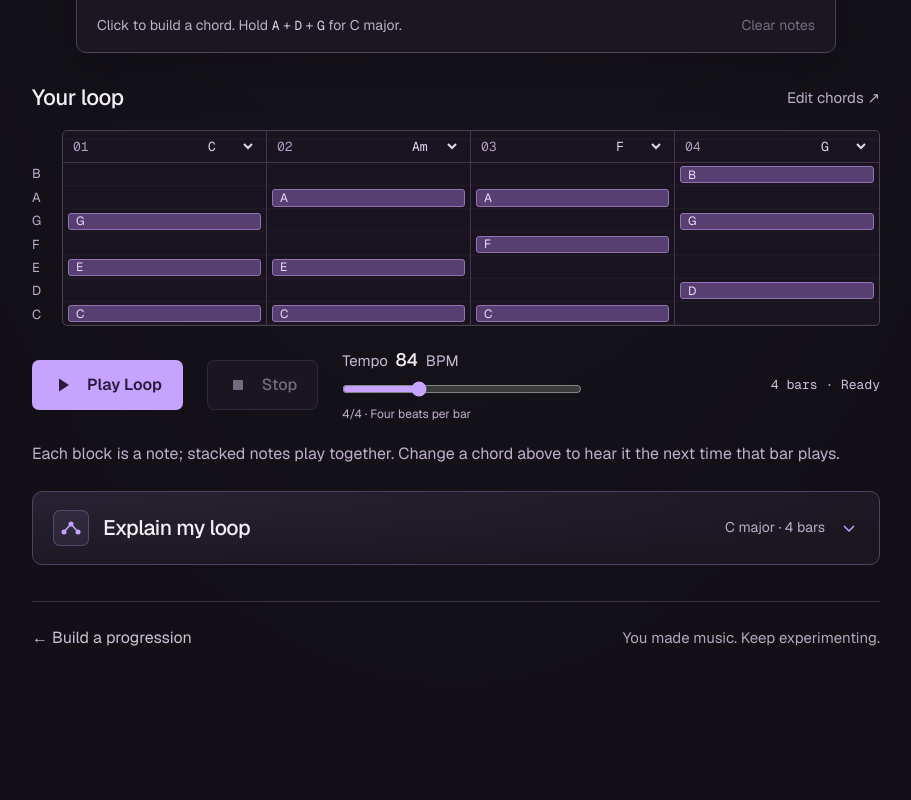
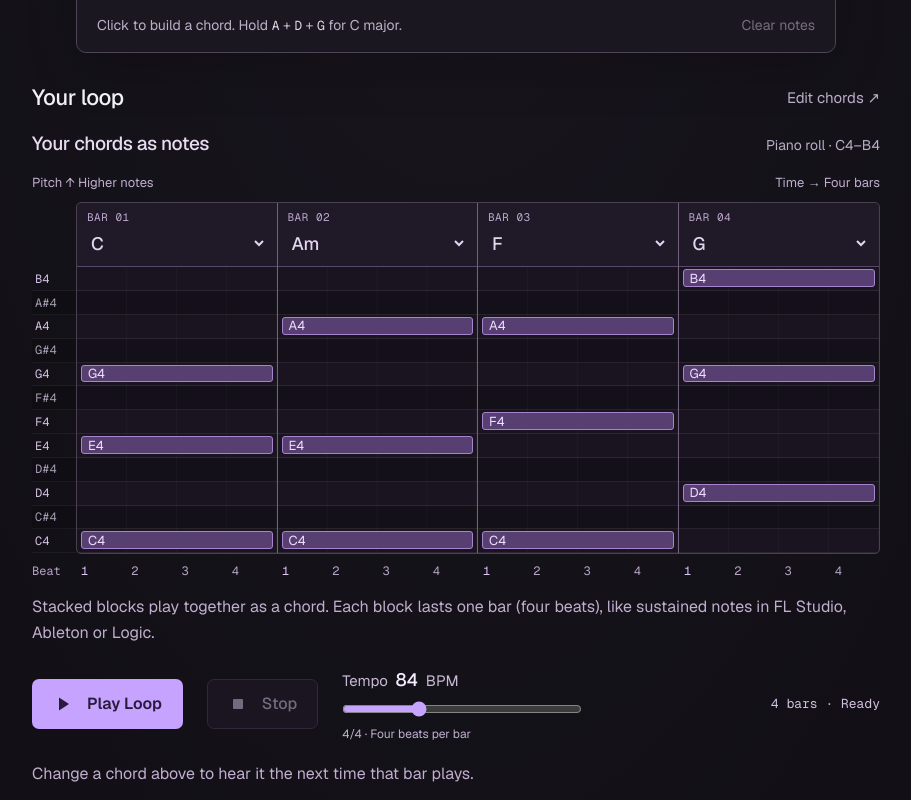
Before and after one commit to sam01-cpu/stormhacks2026, a Next.js app: page /loop in a window 1280 px wide. Shown: the part 760-1560 px from the top of the page, without its empty margins (184-1095 px from the left). Before the commit the page ends 1450 px from the top, so only its background shows below. Built offline with nearby package versions, Linux system fonts and the light colour scheme.

Commit message:
added standard midi visualisation

```diff
--- a/src/app/globals.css
+++ b/src/app/globals.css
@@ -161,19 +161,36 @@ h2 { margin: 0; font-size: 22px; font-weight: 500; letter-spacing: -.5px; }
 .explain-numerals .numeral-sequence { margin: 12px 0; color: var(--accent); font-family: var(--font-geist-mono), monospace; font-size: 20px; }
 .explain-numerals .numeral-guide { color: #ded0ee; font-family: var(--font-geist-mono), monospace; font-size: 14px; }
 .explain-listening-tip { margin: 20px 0 0; color: #baadc8; font-size: 15px; line-height: 1.65; }
-.piano-roll { display: grid; grid-template-columns: 30px minmax(0, 1fr); height: 196px; }
-.pitch-labels { display: grid; grid-template-rows: repeat(7, 1fr); padding-top: 32px; color: #c0aece; font-size: 13px; }
-.pitch-labels span { display: flex; align-items: center; }
+.roll-view { --roll-header: 64px; --roll-row: 24px; margin: 0; }
+.roll-heading { display: flex; flex-wrap: wrap; align-items: baseline; justify-content: space-between; gap: 8px 16px; margin-bottom: 14px; }
+.roll-heading h3 { margin: 0; color: #e7dcf2; font-size: 19px; font-weight: 500; letter-spacing: -.4px; }
+.roll-heading > span { color: #baadc8; font-size: 14px; }
+.roll-axis-hints { display: flex; justify-content: space-between; gap: 12px; margin-bottom: 10px; color: #c0aece; font-size: 13px; }
+.piano-roll { display: grid; grid-template-columns: 44px minmax(0, 1fr); height: calc(var(--roll-header) + 12 * var(--roll-row)); }
+.pitch-labels { display: grid; grid-template-rows: repeat(12, minmax(0, 1fr)); padding-top: calc(var(--roll-header) + 1px); padding-bottom: 1px; color: #d5c3e5; font-family: var(--font-geist-mono), monospace; font-size: 12px; }
+.pitch-labels span { display: flex; align-items: center; padding-left: 3px; border-bottom: 1px solid rgb(255 255 255 / 5%); }
+.pitch-labels .is-black { background: rgb(0 0 0 / 17%); color: #a99cb5; }
 .roll-grid { position: relative; display: grid; grid-template-columns: repeat(4, minmax(0, 1fr)); overflow: hidden; border: 1px solid #494150; border-radius: 5px; background: #19141f; }
-.roll-column { position: relative; border-right: 1px solid #44334f; background: linear-gradient(to bottom, transparent calc(100% - 1px), rgb(255 255 255 / 7%) 100%) 0 32px / 100% calc((100% - 32px) / 7); }
+.roll-column { display: grid; min-width: 0; grid-template-rows: var(--roll-header) minmax(0, 1fr); border-right: 1px solid #716080; }
 .roll-column:last-of-type { border-right: 0; }
-.roll-column.is-playing { background-color: rgb(197 163 255 / 5%); }
-.roll-bar-name { display: flex; height: 32px; align-items: center; justify-content: space-between; padding: 0 10px; border-bottom: 1px solid #44334f; color: #b09cc2; font-family: var(--font-geist-mono), monospace; font-size: 13px; }
-.roll-bar-name strong { color: #e3d4f0; font-weight: 500; }
-.roll-chord-select { min-width: 0; max-width: calc(100% - 20px); border: 0; background: transparent; color: #e3d4f0; font: inherit; cursor: pointer; }
+.roll-column.is-playing { background-color: rgb(197 163 255 / 9%); }
+.roll-bar-name { display: flex; min-width: 0; flex-direction: column; justify-content: center; padding: 6px 10px; border-bottom: 1px solid #59476a; background: rgb(197 163 255 / 4%); color: #bca7ce; }
+.roll-bar-name > span { font-family: var(--font-geist-mono), monospace; font-size: 11px; letter-spacing: .5px; }
+.roll-bar-name strong { display: flex; min-height: 36px; align-items: center; color: #e3d4f0; font-size: 18px; font-weight: 500; }
+.roll-column.is-playing .roll-bar-name { background: rgb(197 163 255 / 14%); color: #e7d2ff; }
+.roll-chord-select { width: 100%; min-width: 0; min-height: 36px; padding: 0; border: 0; background: transparent; color: #e3d4f0; font-size: 18px; font-weight: 500; cursor: pointer; }
 .roll-chord-select option { background: #211a28; color: var(--foreground); }
-.roll-note { position: absolute; top: calc(32px + var(--row) * ((100% - 32px) / 7) + 3px); left: 5px; display: flex; width: calc(100% - 10px); height: calc((100% - 32px) / 7 - 6px); align-items: center; padding-left: 7px; border: 1px solid #9472b6; border-radius: 3px; background: #574071; color: #efdcff; font-size: 12px; }
+.roll-notes { display: grid; min-height: 0; grid-template-rows: repeat(12, minmax(0, 1fr)); }
+.roll-lane { min-height: 0; border-bottom: 1px solid rgb(255 255 255 / 8%); background: linear-gradient(to right, transparent calc(100% - 1px), rgb(255 255 255 / 5%) 100%) 0 0 / 25% 100%; }
+.roll-lane.is-black { background-color: rgb(0 0 0 / 20%); }
+.roll-note { display: flex; height: calc(100% - 5px); align-items: center; margin: 2px 4px 3px; padding-left: 6px; border: 1px solid #a785ce; border-radius: 3px; background: #574071; color: #efdcff; font-size: 13px; line-height: 1; }
+.roll-column.is-playing .roll-note { border-color: #ddc4ff; background: #8862b5; color: #fcf8ff; }
 .playhead { position: absolute; top: 0; bottom: 0; width: 2px; background: #e7d2ff; box-shadow: 0 0 12px rgb(197 163 255 / 50%); pointer-events: none; }
+.roll-beat-ruler { display: grid; grid-template-columns: 44px minmax(0, 1fr); margin-top: 8px; color: #b6a6c4; font-family: var(--font-geist-mono), monospace; font-size: 12px; }
+.roll-beat-ruler > div { display: grid; grid-template-columns: repeat(16, minmax(0, 1fr)); }
+.roll-beat-ruler > div > span { padding-left: 5px; }
+.roll-beat-ruler > div > span:nth-child(4n+1) { color: #e0c9f8; }
+.roll-view figcaption { margin-top: 14px; color: #c0aece; font-size: 16px; line-height: 1.6; }
 .transport { display: flex; align-items: center; gap: 24px; margin-top: 20px; }
 .tempo-control { display: flex; flex: 1; max-width: 240px; flex-direction: column; gap: 8px; color: #c8b9d5; font-size: 15px; }
 .tempo-control strong { padding: 0 4px; color: #f5ecfc; font-size: 18px; font-weight: 500; }
@@ -216,8 +233,13 @@ h2 { margin: 0; font-size: 22px; font-weight: 500; letter-spacing: -.5px; }
   .transport .primary-button { padding: 12px 16px; }
   .tempo-control { min-width: 120px; }
   .beat-readout { width: 100%; margin: 0; }
-  .piano-roll { height: 194px; }
-  .roll-bar-name { padding: 0 5px; font-size: 11px; }
+  .roll-view { --roll-row: 22px; }
+  .roll-bar-name { padding: 6px 5px; }
+  .roll-bar-name strong, .roll-chord-select { font-size: 16px; }
+  .roll-bar-name > span { font-size: 10px; letter-spacing: 0; }
+  .roll-heading h3 { font-size: 18px; }
+  .roll-axis-hints { font-size: 12px; }
+  .roll-note { margin-right: 3px; margin-left: 3px; padding-left: 4px; font-size: 12px; }
   .loop-explanation > summary { gap: 10px; padding: 16px; }
   .explain-title { font-size: 19px; }
   .explain-context { display: none; }
--- a/src/components/music-studio.tsx
+++ b/src/components/music-studio.tsx
@@ -1,14 +1,14 @@
 "use client";
 
 import Link from "next/link";
-import { type CSSProperties } from "react";
-import { chords, getChord, whiteNotes } from "@/lib/music";
+import { chords, getChord } from "@/lib/music";
 import { useStudio } from "./studio-provider";
 import { useLoopPlayback } from "./use-loop-playback";
 import { Piano } from "./piano";
 import { ChordFeedback } from "./chord-feedback";
 import { GuidedLesson } from "./guided-lesson";
 import { LoopExplanation } from "./loop-explanation";
+import { PianoRoll } from "./piano-roll";
 
 type Stage = "keys" | "chords" | "loop";
 const steps: { id: Stage; label: string; href: string }[] = [
@@ -64,22 +64,7 @@ function ProgressionBuilder() {
           );
         })}
       </div>
-      <LoopExplanation />
     </section>
-  );
-}
-
-function PianoRoll({ playing, position }: { playing: boolean; position: number }) {
-  const { progression, setProgression } = useStudio();
-  const rows = [...whiteNotes].reverse();
-  return (
-    <div className="piano-roll" role="group" aria-label={`Piano roll: ${progression.map((id) => getChord(id).name).join(", ")}. Each chord lasts one bar.`}>
-      <div className="pitch-labels" aria-hidden="true">{rows.map((note) => <span key={note}>{note}</span>)}</div>
-      <div className="roll-grid">
-        {progression.map((id, index) => <div className={`roll-column${playing && Math.floor(position) === index ? " is-playing" : ""}`} key={index}><div className="roll-bar-name"><span aria-hidden="true">0{index + 1}</span><select className="roll-chord-select" aria-label={`Chord for bar ${index + 1}`} title={getChord(id).name} value={id} onChange={(event) => setProgression(progression.map((old, bar) => bar === index ? event.target.value : old))}>{chords.map((chord) => <option key={chord.id} value={chord.id} aria-label={chord.name}>{chord.id}</option>)}</select></div>{getChord(id).notes.map((note) => <span key={note} className="roll-note" aria-hidden="true" style={{ "--row": rows.indexOf(note) } as CSSProperties}>{note}</span>)}</div>)}
-        {playing && <span className="playhead" aria-hidden="true" style={{ left: `${position * 25}%` }} />}
-      </div>
-    </div>
   );
 }
 
@@ -102,9 +87,9 @@ export function MusicStudio({ stage }: { stage: Stage }) {
           {stage === "chords" && <ProgressionBuilder />}
           {stage === "loop" && <section className="loop-section" aria-labelledby="loop-title">
             <div className="section-heading"><h2 id="loop-title">Your loop</h2><Link className="text-link" href="/chords">Edit chords ↗</Link></div>
-            <PianoRoll playing={playing} position={position} />
+            <PianoRoll playing={playing} position={position} editable />
             <div className="transport"><button type="button" className="primary-button" disabled={starting || playing} onClick={() => void start()}><PlayIcon />{starting ? "Starting…" : "Play Loop"}</button><button type="button" className="secondary-button" disabled={!playing && !starting} onClick={stop}><PlayIcon stop />Stop</button><label className="tempo-control" htmlFor="tempo"><span>Tempo <strong>{tempo}</strong> BPM</span><input id="tempo" type="range" min="50" max="160" value={tempo} onChange={(event) => setTempo(Number(event.target.value))} /><small>{playing && appliedTempo !== tempo ? "Applies at the next bar" : "4/4 · Four beats per bar"}</small></label><span className="beat-readout">{playing ? `Bar ${Math.floor(position) + 1} · Beat ${Math.floor((position % 1) * 4) + 1}` : "4 bars · Ready"}</span></div>
-            <p className="loop-hint">Each block is a note; stacked notes play together. Change a chord above to hear it the next time that bar plays.</p>
+            <p className="loop-hint">Change a chord above to hear it the next time that bar plays.</p>
             <LoopExplanation activeBar={playing ? Math.floor(position) : null} />
           </section>}
           <footer className="stage-navigation">{stepIndex > 0 ? <Link className="back-link" href={steps[stepIndex - 1].href}>← {stepIndex === 1 ? "Learn the keys" : "Build a progression"}</Link> : <span className="footer-hint">No rules to memorize. Just start playing.</span>}{stepIndex < 2 ? <Link className="primary-button" href={steps[stepIndex + 1].href}>{stepIndex === 0 ? "Build a progression" : "Make it loop"}<span aria-hidden="true">→</span></Link> : <span className="footer-hint">You made music. Keep experimenting.</span>}</footer>
--- /dev/null
+++ b/src/components/piano-roll.tsx
@@ -0,0 +1,41 @@
+"use client";
+
+import { useId } from "react";
+import { chords, getChord, pitchNames } from "@/lib/music";
+import { useStudio } from "./studio-provider";
+
+const rows = [...pitchNames].reverse();
+
+export function PianoRoll({ playing = false, position = 0, editable = false }: { playing?: boolean; position?: number; editable?: boolean }) {
+  const { progression, setProgression } = useStudio();
+  const titleId = useId();
+  const captionId = useId();
+
+  return (
+    <figure className="roll-view" aria-labelledby={titleId} aria-describedby={captionId}>
+      <div className="roll-heading"><h3 id={titleId}>Your chords as notes</h3><span>Piano roll · C4–B4</span></div>
+      <div className="roll-axis-hints" aria-hidden="true"><span>Pitch ↑ Higher notes</span><span>Time → Four bars</span></div>
+      <div className="piano-roll" role="group" aria-label="Four-bar piano roll. Higher notes are higher up; time moves from left to right.">
+        <div className="pitch-labels" aria-hidden="true">{rows.map((note) => <span className={note.includes("#") ? "is-black" : undefined} key={note}>{note}4</span>)}</div>
+        <div className="roll-grid">
+          {progression.map((id, index) => {
+            const chord = getChord(id);
+            const current = playing && Math.floor(position) === index;
+            return (
+              <div className={`roll-column${current ? " is-playing" : ""}`} key={index} role="group" aria-label={`Bar ${index + 1}: ${chord.name}. Notes ${chord.notes.map((note) => `${note}4`).join(", ")}, held for four beats.`} aria-current={current ? "true" : undefined}>
+                <div className="roll-bar-name">
+                  <span>BAR 0{index + 1}</span>
+                  {editable ? <select className="roll-chord-select" aria-label={`Chord for bar ${index + 1}`} title={chord.name} value={id} onChange={(event) => setProgression(progression.map((old, bar) => bar === index ? event.target.value : old))}>{chords.map((option) => <option key={option.id} value={option.id} aria-label={option.name}>{option.id}</option>)}</select> : <strong>{chord.id}</strong>}
+                </div>
+                <div className="roll-notes" aria-hidden="true">{rows.map((note) => <div className={`roll-lane${note.includes("#") ? " is-black" : ""}`} key={note}>{chord.notes.includes(note) && <span className="roll-note" title={`${note}4 · ${chord.name} · Bar ${index + 1} · Four beats`}>{note}4</span>}</div>)}</div>
+              </div>
+            );
+          })}
+          {playing && <span className="playhead" aria-hidden="true" style={{ left: `${position * 25}%` }} />}
+        </div>
+      </div>
+      <div className="roll-beat-ruler" aria-hidden="true"><span>Beat</span><div>{progression.flatMap((_, bar) => [1, 2, 3, 4].map((beat) => <span key={`${bar}-${beat}`}>{beat}</span>))}</div></div>
+      <figcaption id={captionId}>Stacked blocks play together as a chord. Each block lasts one bar (four beats), like sustained notes in FL Studio, Ableton or Logic.</figcaption>
+    </figure>
+  );
+}
--- a/src/lib/music.ts
+++ b/src/lib/music.ts
@@ -52,7 +52,7 @@ export function explainProgression(progression: readonly string[]) {
   };
 }
 
-const pitchNames = ["C", "C#", "D", "D#", "E", "F", "F#", "G", "G#", "A", "A#", "B"];
+export const pitchNames = ["C", "C#", "D", "D#", "E", "F", "F#", "G", "G#", "A", "A#", "B"];
 const triadPatterns = [
   { quality: "major", intervals: [0, 4, 7], sound: "bright, settled" },
   { quality: "minor", intervals: [0, 3, 7], sound: "softer, darker" },
```
